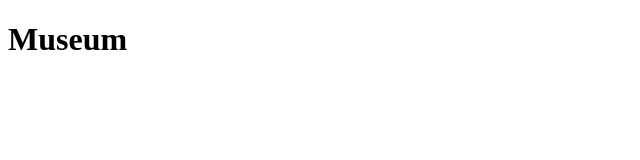
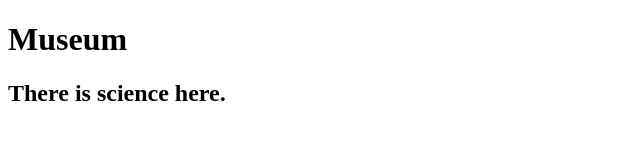
Before and after one commit to Fermain/community-science, a plain HTML site: page index.html in a window 1280 px wide. Shown: the whole page, without its empty margins (0-640 px from the left). Drawn offline with Linux system fonts and the light colour scheme.

Commit message:
Adds subtitle

```diff
--- a/index.html
+++ b/index.html
@@ -7,5 +7,6 @@
 </head>
 <body>
   <h1>Museum</h1>
+  <h2>There is science here.</h2>
 </body>
 </html>
```
